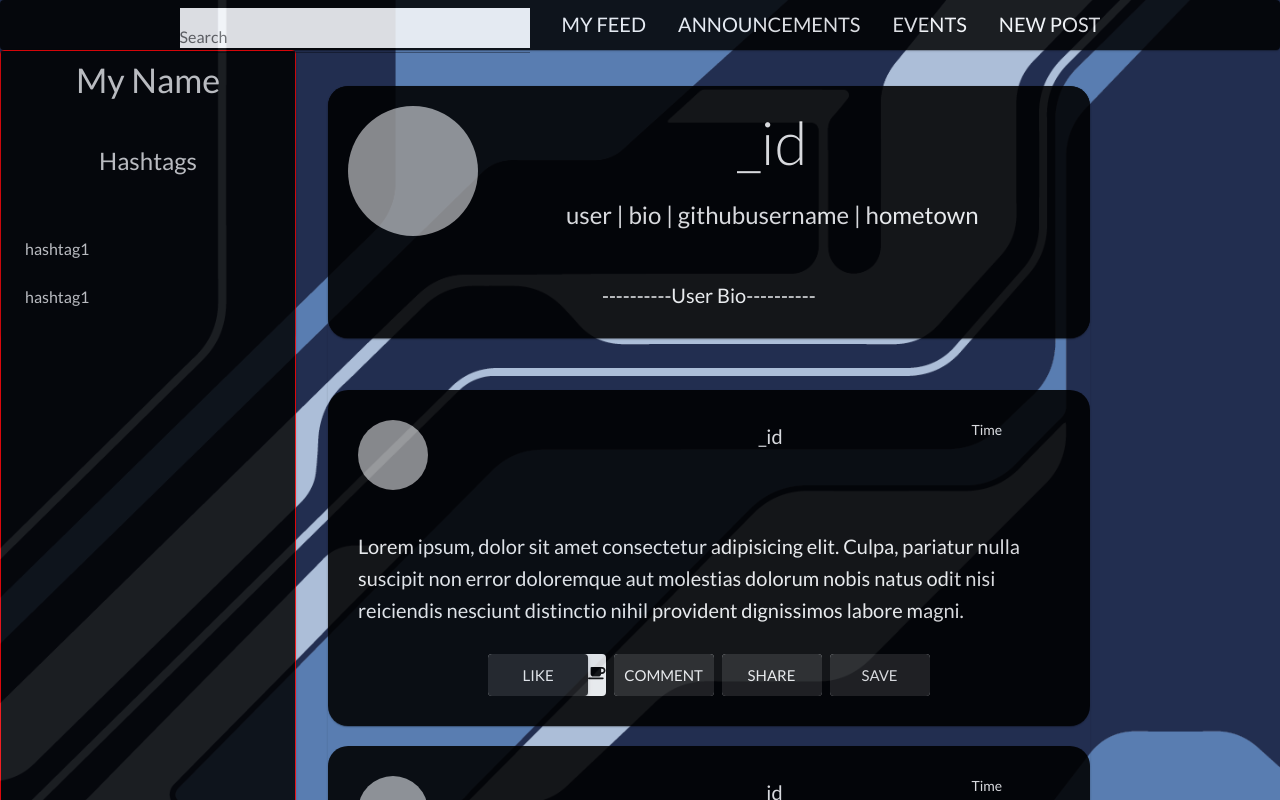
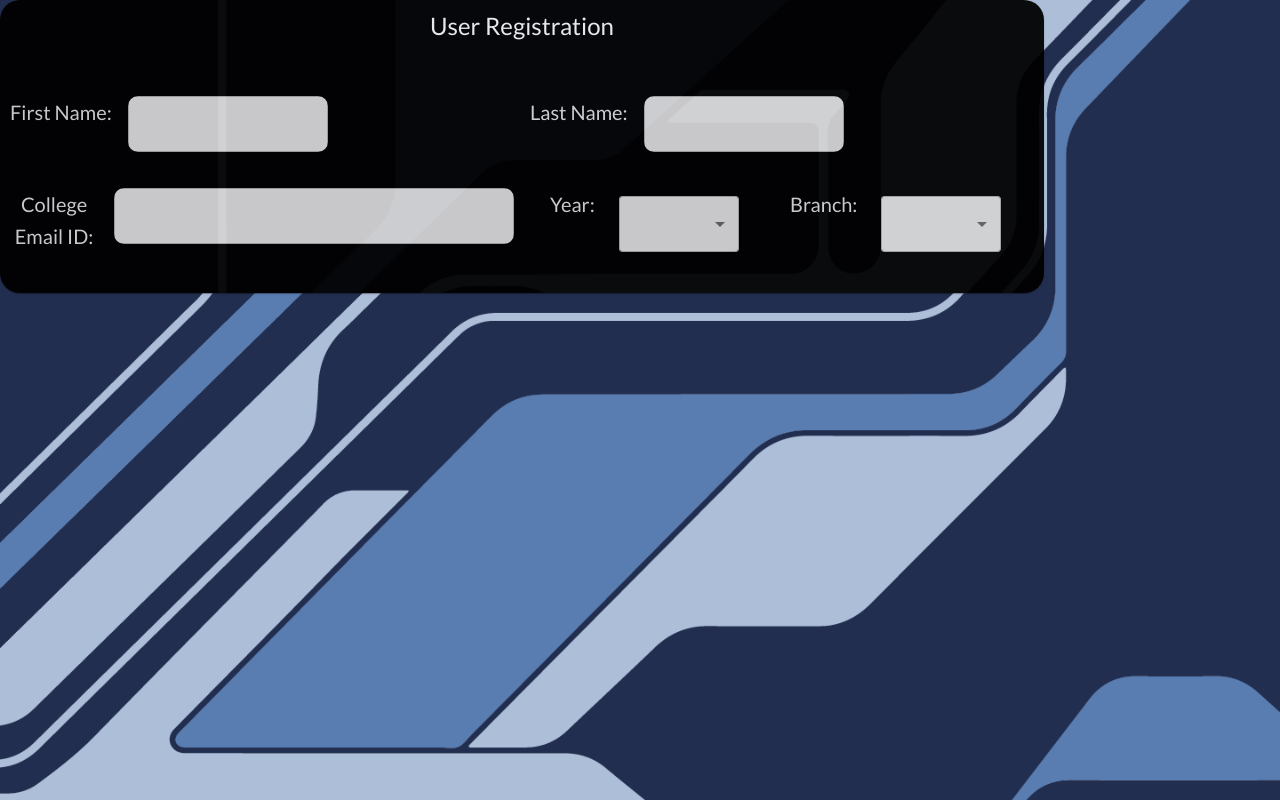
Before and after one commit to CII-WebDevelopment/IG-Forum-2.0, a React (Create React App) app: page / in a window 1280 px wide. Shown: the top 800 px of the page. Built offline with nearby package versions, Linux system fonts and the light colour scheme; grey boxes are pictures that could not be loaded; the HTML template or start-up script is replaced by a standard one.

Commit message:
user registration added

```diff
--- a/src/App.js
+++ b/src/App.js
@@ -6,6 +6,7 @@ import SideBar from './components/pages/sideBar';
 import UserProfile from './components/pages/userProfile';
 import { BrowserRouter as Router, Route } from 'react-router-dom';
 import CreatePost from './components/pages/createPost';
+import UserRegistration from './components/pages/userRegistration'
 function App() {
   return (
     <ThemeProvider theme={theme}>
@@ -13,7 +14,7 @@ function App() {
           <Route
             exact
             path={`${process.env.PUBLIC_URL}/`}
-            component={UserProfile}
+            component={UserRegistration}
           />
           <Route exact path={`${process.env.PUBLIC_URL}/create-new-post`} component={CreatePost} />
           </Router>
--- a/src/components/pages/userRegistration.js
+++ b/src/components/pages/userRegistration.js
@@ -5,13 +5,13 @@ import NavBar from './navBar'
 import SideBar from './sideBar';
 import { Grid, Paper, Avatar, Typography, Stack, TextField, Chip } from '@mui/material';
 import { useState } from 'react';
-import { InputLabel, Select, MenuItem, FormControl } from '@mui/material';
-
+import { InputLabel, Box, Select, MenuItem, FormControl } from '@mui/material';
+import FormHelperText from '@mui/material/FormHelperText'
 
 const Item = styled(Paper)(({ theme }) => ({
     ...theme.typography.body2,
     padding: theme.spacing(0),
-    textAlign: 'left',
+    textAlign: 'center',
     color: 'black',
 }));
 
@@ -20,54 +20,145 @@ const Item = styled(Paper)(({ theme }) => ({
 const UserRegistration = () => {
 
   return (
-    <div className='container background-div'>
-        <NavBar />
-        <Grid container spacing={4} sx={{height: '100%', width: '100%'}}>
-        <Grid item xs={3}>
-          <Item
-            sx={{
-              maxWidth: '100%',
+    <div className='container background-div' sx={{bgcolor: 'transparent'}}>
+        <Box sx={{bgcolor: 'transparent', alignItems: 'center'}}>
+            <Paper sx={{maxWidth: '80%',
             color: 'white',
-              bgcolor: 'black',
-              opacity: '0.84',
-              height: '100%',
-              padding: '0',
-              border: '1px solid red',
-            }}
-          >
-            <SideBar />
-          </Item>
-        </Grid>
-        <Grid item xs={9}>
-          <br />
-          <br />
-          <Item
-            sx={{
-              bgcolor: 'transparent',
-              color: 'white',
-              opacity: '0.94',
-              maxWidth: '80%',
-              borderRadius: '20px',
-            }}
-          >
-                <Paper sx={{
-                    maxWidth: '100%',
             bgcolor: 'black',
             opacity: '0.94',
             height: '100%',
             borderRadius: '20px',
-                    padding: '20px',
+            padding: '10px'}}>
+                <Stack>
+                    <Item sx={{
+                        bgcolor: 'transparent',
                         color: 'white',
+                        opacity: '0.94',
+                        maxWidth: '100%',
+                        borderRadius: '20px',
+                        }}><Typography variant='h5'>User Registration</Typography>
+                    </Item>
+                    <br />
+                    <br />
+                    <br />
+                    <Item sx={{
+                        bgcolor: 'transparent',
+                        color: 'white',
+                        opacity: '0.94',
+                        maxWidth: '100%',
+                        borderRadius: '20px',
                         }}>
-                      <Typography variant="h5">User Registration</Typography>
-                      <br />
-
-                </Paper>
+                        <Grid container spacing={2}>
+                            <Grid item xs={6}>
+                                <Item sx={{bgcolor: 'transparent',color: 'white',opacity: '0.94',maxWidth: '80%',borderRadius: '20px',}}>
+                                    <Stack direction='row' spacing={2}>
+                                        <Item sx={{bgcolor: 'transparent', color: 'white',opacity: '0.94', maxWidth: '80%', borderRadius: '20px',}}>
+                                            <Typography variant='h6'>First Name: </Typography>
+                                        </Item>
+                                    {/*add value and onChange*/}
+                                        <Item sx={{bgcolor: 'transparent', color: 'white',opacity: '0.94', maxWidth: '80%', borderRadius: '20px',}}>
+                                            <TextField id="first name" label="" sx={{bgcolor: 'white', borderRadius: '10px', width: '200px'}}/>
+                                        </Item>
+                                    </Stack>
+                                </Item>
+                            </Grid>
+                            <Grid item xs={6}>
+                                <Item sx={{bgcolor: 'transparent',color: 'white',opacity: '0.94',maxWidth: '80%',borderRadius: '20px',}}>
+                                <Stack direction='row' spacing={2}>
+                                        <Item sx={{bgcolor: 'transparent', color: 'white',opacity: '0.94', maxWidth: '80%', borderRadius: '20px',}}>
+                                            <Typography variant='h6'>Last Name: </Typography>
+                                        </Item>
+                                    {/*add value and onChange*/}
+                                        <Item sx={{bgcolor: 'transparent', color: 'white',opacity: '0.94', maxWidth: '80%', borderRadius: '20px',}}>
+                                            <TextField id="first name" label="" sx={{bgcolor: 'white', borderRadius: '10px', width: '200px'}}/>
+                                        </Item>
+                                    </Stack>
                                 </Item>
                             </Grid>
                         </Grid>
+                    </Item>
+                    <br />
+                    <br />
+                    <Item sx={{
+                        bgcolor: 'transparent',
+                        color: 'white',
+                        opacity: '0.94',
+                        maxWidth: '100%',
+                        borderRadius: '20px',
+                        }}>
+                        <Grid container spacing={2}>
+                            <Grid item xs={6}>
+                                <Item sx={{bgcolor: 'transparent',color: 'white',opacity: '0.94',maxWidth: '100%',borderRadius: '20px',}}>
+                                    <Stack direction='row' spacing={2}>
+                                        <Item sx={{bgcolor: 'transparent', color: 'white',opacity: '0.94', maxWidth: '100%', borderRadius: '20px',}}>
+                                            <Typography variant='h6'>College Email ID: </Typography>
+                                        </Item>
+                                    {/*add value and onChange*/}
+                                        <Item sx={{bgcolor: 'transparent', color: 'white',opacity: '0.94', maxWidth: '100%', borderRadius: '20px',}}>
+                                            <TextField id="college-id" label="" sx={{bgcolor: 'white', borderRadius: '10px', width: '400px'}}/>
+                                        </Item>
+                                    </Stack>
+                                </Item>
+                            </Grid>
+                            <Grid item xs={3}>
+                                <Item sx={{bgcolor: 'transparent',color: 'white',opacity: '0.94',maxWidth: '100%',borderRadius: '20px',marginLeft: '20px'}}>
+                                <Stack direction='row' spacing={2}>
+                                        <Item sx={{bgcolor: 'transparent', color: 'white',opacity: '0.94', maxWidth: '100%', borderRadius: '20px',}}>
+                                            <Typography variant='h6'>Year: </Typography>
+                                        </Item>
+                                    {/*add value and onChange*/}
+                                        <Item sx={{bgcolor: 'transparent', color: 'white',opacity: '0.94', maxWidth: '100%', borderRadius: '20px',}}>
+                                            <FormControl sx={{ m: 1, minWidth: 120 }}>
+                                                <Select displayEmpty inputProps={{ 'aria-label': 'Without label' }} sx={{bgcolor: 'white'}}>
+                                                    <MenuItem value="">
+                                                        <em>Choose</em>
+                                                    </MenuItem>
+                                                    <MenuItem value={1}>First</MenuItem>
+                                                    <MenuItem value={2}>Second</MenuItem>
+                                                    <MenuItem value={3}>Third</MenuItem>
+                                                    <MenuItem value={4}>Fourth</MenuItem>
+                                                </Select>
+                                                <FormHelperText>Without label</FormHelperText>
+                                            </FormControl>
+                                        </Item>
+                                    </Stack>
+                                </Item>
+                            </Grid>
+                            <Grid item xs={3}>
+                                <Item sx={{bgcolor: 'transparent',color: 'white',opacity: '0.94',maxWidth: '100%',borderRadius: '20px',}}>
+                                <Stack direction='row' spacing={2}>
+                                        <Item sx={{bgcolor: 'transparent', color: 'white',opacity: '0.94', maxWidth: '100%', borderRadius: '20px',}}>
+                                            <Typography variant='h6'>Branch: </Typography>
+                                        </Item>
+                                    {/*add value and onChange*/}
+                                        <Item sx={{bgcolor: 'transparent', color: 'white',opacity: '0.94', maxWidth: '100%', borderRadius: '20px',}}>
+                                            <FormControl sx={{ m: 1, minWidth: 120 }}>
+                                                <Select displayEmpty inputProps={{ 'aria-label': 'Without label' }} sx={{bgcolor: 'white'}}>
+                                                    <MenuItem value="">
+                                                        <em>Choose</em>
+                                                    </MenuItem>
+                                                    <MenuItem value={1}>CSE</MenuItem>
+                                                    <MenuItem value={2}>ECE</MenuItem>
+                                                    <MenuItem value={3}>EEE</MenuItem>
+                                                    <MenuItem value={4}>MECH</MenuItem>
+                                                    <MenuItem value={4}>MME</MenuItem>
+                                                    <MenuItem value={4}>Chemical</MenuItem>
+                                                    <MenuItem value={4}>BioTech</MenuItem>
+                                                    <MenuItem value={4}>Civil</MenuItem>
+                                                </Select>
+                                                <FormHelperText>Without label</FormHelperText>
+                                            </FormControl>
+                                        </Item>
+                                    </Stack>
+                                </Item>
+                            </Grid>
+                        </Grid>
+                    </Item>
+                </Stack>
+            </Paper>
+        </Box>
     </div>
   );
 };
 
-export default CreatePost;
+export default UserRegistration;
```
Lines whose indentation alone changed are shown as unchanged.
